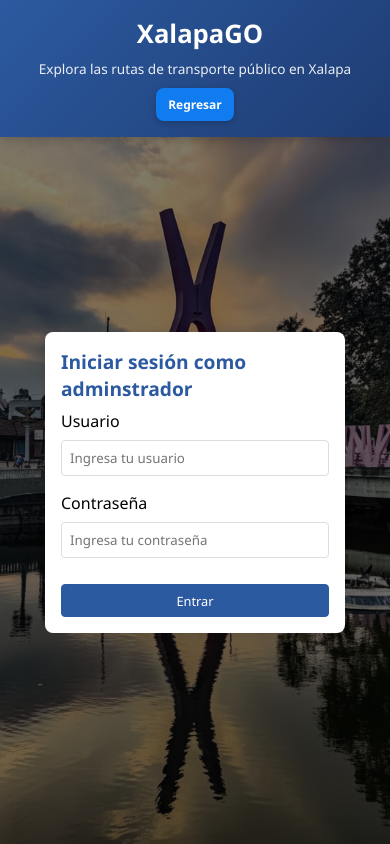
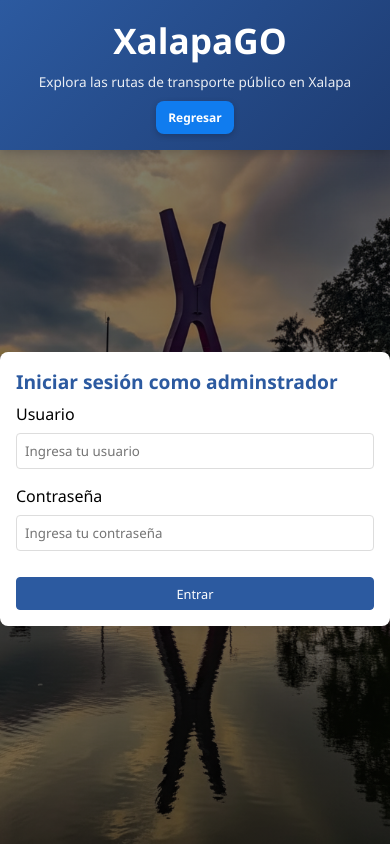
Before and after one commit to DylxnWRLD/XalapaGO, a PHP site: page /InicioSesion/loginAdmin.html in a window 390 px wide. Run offline with PHP 8.4, Linux system fonts and the light colour scheme.

Commit message:
cambios en login, adminlogin y styles.css

```diff
--- a/InicioSesion/loginAdmin.html
+++ b/InicioSesion/loginAdmin.html
@@ -23,17 +23,17 @@
   </div>
 
   <div class="container" style="justify-content:center; align-items:center; display:flex;">
-    <div class="route-info" style="max-width:300px; width:100%;">
+    <div class="route-info" style="max-width:450px; width:100%;">
       <h3>Iniciar sesión como adminstrador</h3>
       <form id="loginForm">
         <div class="filter-group">
           <label for="usuario">Usuario</label>
-          <input type="text" id="usuario" placeholder="Ingresa tu usuario">
+          <input type="text" id="usuario" placeholder="Ingresa tu usuario" required>
         </div>
 
         <div class="filter-group">
           <label for="password">Contraseña</label>
-          <input type="password" id="password" placeholder="Ingresa tu contraseña">
+          <input type="password" id="password" placeholder="Ingresa tu contraseña" required>
         </div>
 
         <button type="submit" class="style-button active" style="width:100%; margin-top:10px;">
--- a/InicioSesion/registroUsuario.html
+++ b/InicioSesion/registroUsuario.html
@@ -25,7 +25,7 @@
   </div>
 
   <div class="container" style="justify-content:center; align-items:center; display:flex;">
-    <div class="route-info" style="max-width:600px; width:100%;">
+    <div class="route-info" style="max-width:450px; width:100%;">
       <h3><i class="fas fa-user-plus"></i> Registro de Usuario</h3>
 
       <!-- Formulario de Registro -->
--- a/styles.css
+++ b/styles.css
@@ -877,14 +877,14 @@ body {
 }
 
 /*Estilo para celulares*/
-@media (max-width: 576px) {
+@media (max-width: 768px) {
   body {
     flex-direction: column;
-    overflow-y: auto;
+    overflow: hidden;
   }
 
   .header h1 {
-    font-size: 1.6rem;
+    font-size: 1.rem;
   }
 
   .header p {
@@ -894,7 +894,7 @@ body {
   .sidebar {
     width: 100%;
     height: auto;
-    position: relative;
+    position: absolute;
     padding: 1rem;
   }
 
@@ -905,10 +905,13 @@ body {
 
   .container {
     flex-direction: column;
+    height: 100vh;
+    width: 100%;
   }
 
   #map {
     height: 60vh;
+    width: 100%;
   }
 
   .stats-panel {
```
Also changed, not shown: InicioSesion/login.html (+3 -4 lines).
